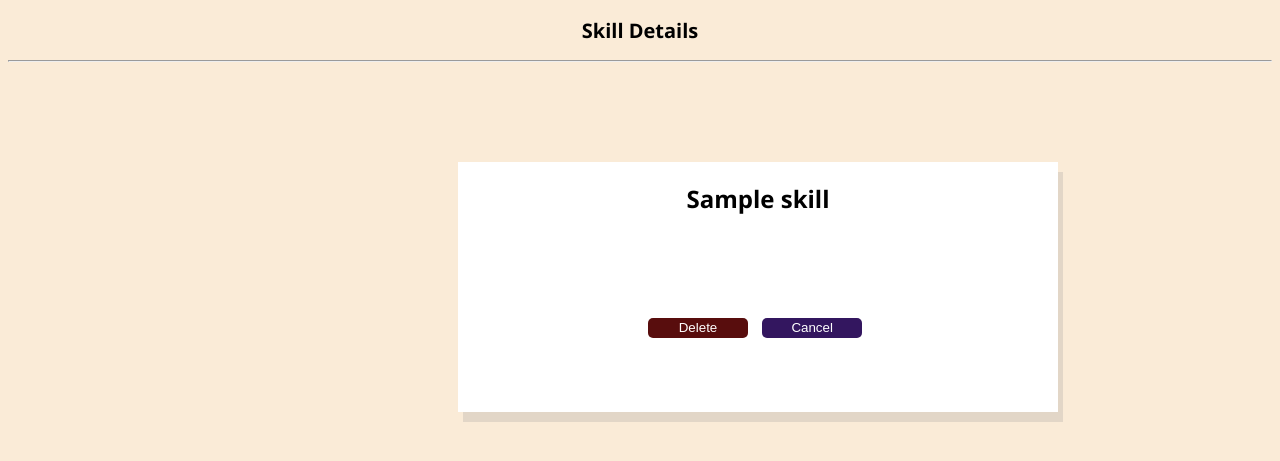
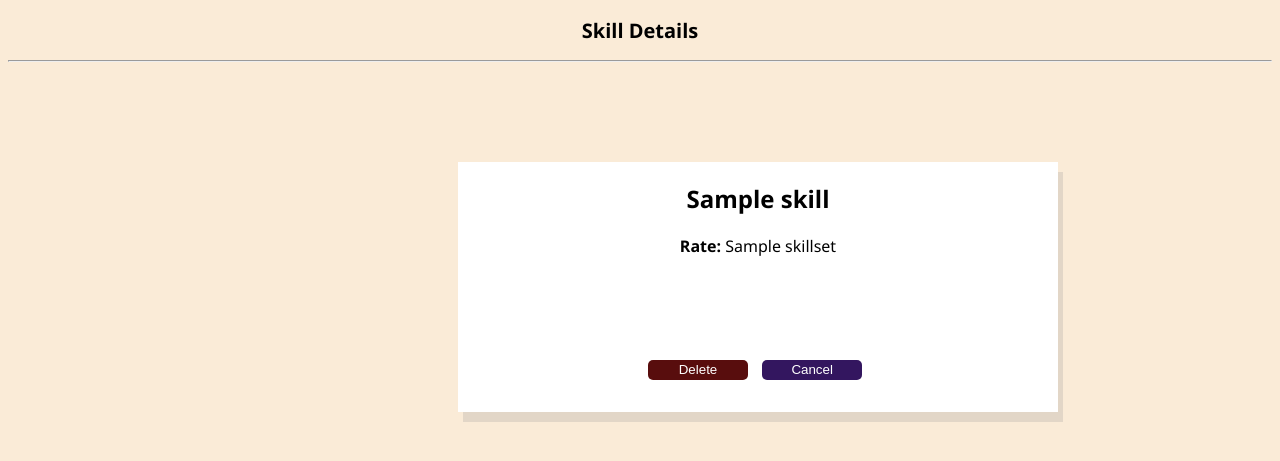
Before and after one commit to Ash515/Professionals, a Flask app: page /skilldetails/1 in a window 1280 px wide. Shown: the top 461 px of the page. Run offline with Flask 2, Linux system fonts and the light colour scheme; the visitor is signed in with stand-in values (Sample User, id 1); a database or web service that is not in the repository returns one stand-in record (values such as "Sample title"); some libraries are stand-ins or nearby versions.

Commit message:
added files

```diff
--- a/app.py
+++ b/app.py
@@ -173,13 +173,10 @@ def employeeskills(seid):
     seid=session['empid']
     if request.method=='POST':
         skill = request.form['skills']
-        # cur.execute("INSERT INTO skillsets(id,s1,s2,s3,s4,s5) VALUES (%s,%s,%s,%s,%s,%s)",
-        # (session['empid'],"k","c","e","d","p",))
+        skillrate=request.form['skillrate']
         cur = con.cursor()
-        cur.execute("insert into skillset(empid,skill) values(%s,%s)",(seid,skill,))
-
+        cur.execute("insert into skillset(empid,skill,rating) values(%s,%s,%s)",(seid,skill,skillrate,))
         con.commit()
-
     return render_template('/Member/Employeeskills.html',id=seid)
 
 @app.route('/skilldetails/<int:uid>',methods=['post','get'])
@@ -191,7 +188,9 @@ def skilldetails(uid):
     cur = con.cursor()
     cur.execute("select uid from skillset where uid=%s",(uid,))
     del_id=cur.fetchone()
-    return render_template('/Member/SkillDetails.html',skillrecord=skillrecord,del_id=del_id,seid=seid)
+    cur.execute("select * from skillset where uid=%s",(uid,))
+    skill_data=cur.fetchall()
+    return render_template('/Member/SkillDetails.html',skillrecord=skillrecord,del_id=del_id,seid=seid,skill_data=skill_data)
 
 @app.route("/delete_data/<int:uid>", methods=["GET","POST"])
 def delete_data(uid):
--- a/templates/Member/Directory-profiles.html
+++ b/templates/Member/Directory-profiles.html
@@ -5,6 +5,7 @@
       href="https://cdnjs.cloudflare.com/ajax/libs/font-awesome/4.7.0/css/font-awesome.min.css"
     />
     <link rel="icon" href="/static/Assets/hr-icon.png" />
+    <title>Profiles</title>
     <style>
 
     .title{
--- a/templates/Member/Directory.html
+++ b/templates/Member/Directory.html
@@ -4,6 +4,7 @@
 
     <link rel="stylesheet" type="text/css" href="{{url_for('static',filename='Directory.css')}}">
     <link rel="icon" href="/static/Assets/hr-icon.png">
+    <title>Directory</title>
   </head>
   <body>
 
--- a/templates/Member/Employeeinfo.html
+++ b/templates/Member/Employeeinfo.html
@@ -1,6 +1,9 @@
 <!DOCTYPE html>
 <html>
   <head>
+    {% for name in team_p%}
+    <title>{{name[1]}}</title>
+    {%endfor%}
     <link
       rel="stylesheet"
       href="https://cdnjs.cloudflare.com/ajax/libs/font-awesome/4.7.0/css/font-awesome.min.css"
@@ -13,7 +16,7 @@
   </head>
 
   <body>
-    {{eid}}
+
     <div id="site-1">
       {% for i in team_p%}
       <div class="main">
--- a/templates/Member/Employeeskills.html
+++ b/templates/Member/Employeeskills.html
@@ -7,6 +7,7 @@
       href="{{url_for('static',filename='Employeeskills.css')}}"
     />
     <link rel="icon" href="/static/Assets/hr-icon.png" />
+    <title>Skills</title>
   </head>
   <body>
     <div id="site-2">
@@ -23,7 +24,7 @@
               placeholder="Enter the skill name one at a time"
             />
             <br>
-            <input type="number" min="0" max="10" id="skill-rate" required placeholder="Enter the ratings">
+            <input type="number" min="0" max="10" name="skillrate" id="skill-rate" required placeholder="Enter the ratings">
             <br /><br />
             <input type="submit" id="submit-button" />
           </form>
--- a/templates/Member/Profile.html
+++ b/templates/Member/Profile.html
@@ -2,6 +2,7 @@
     <head>
         <link rel="stylesheet" type="text/css" href="{{url_for('static',filename='Profile.css')}}">
         <link rel="icon" href="/static/Assets/hr-icon.png">
+        <title>Profile</title>
     </head>
     <body>
         <div class="main">
--- a/templates/Member/SkillDetails.html
+++ b/templates/Member/SkillDetails.html
@@ -2,7 +2,7 @@
 <html>
     <head>
         <link rel="icon" href="/static/Assets/hr-icon.png" />
-        <link rel="stylesheet" href="">
+        <title>Skill Details</title>
         <style>
             body{
                 background-color: antiquewhite;
@@ -83,6 +83,9 @@
                 color:white;
                 text-decoration: none;
             }
+            .skill-rate{
+                text-align: center;
+            }
         </style>
         <script>
         function confirmation()
@@ -109,6 +112,12 @@
         <h2 id="skill-name">{{i}}</h2>
 
         {%endfor%}
+
+        <div class="skill-rate">
+            {%for data in skill_data%}
+              <p><b>Rate:</b> {{data[3]}}</p>
+            {%endfor%}
+        </div>
 
         <div class="buttons">
             {%for k in del_id %}
--- a/templates/Member/Updatefield.html
+++ b/templates/Member/Updatefield.html
@@ -2,6 +2,7 @@
 <html>
     <head>
         <link rel="icon" href="/static/Assets/hr-icon.png">
+        <title>Update Field</title>
         <style>
             body{
                 background-color: rgba(0, 0, 0, 0.68);
```
